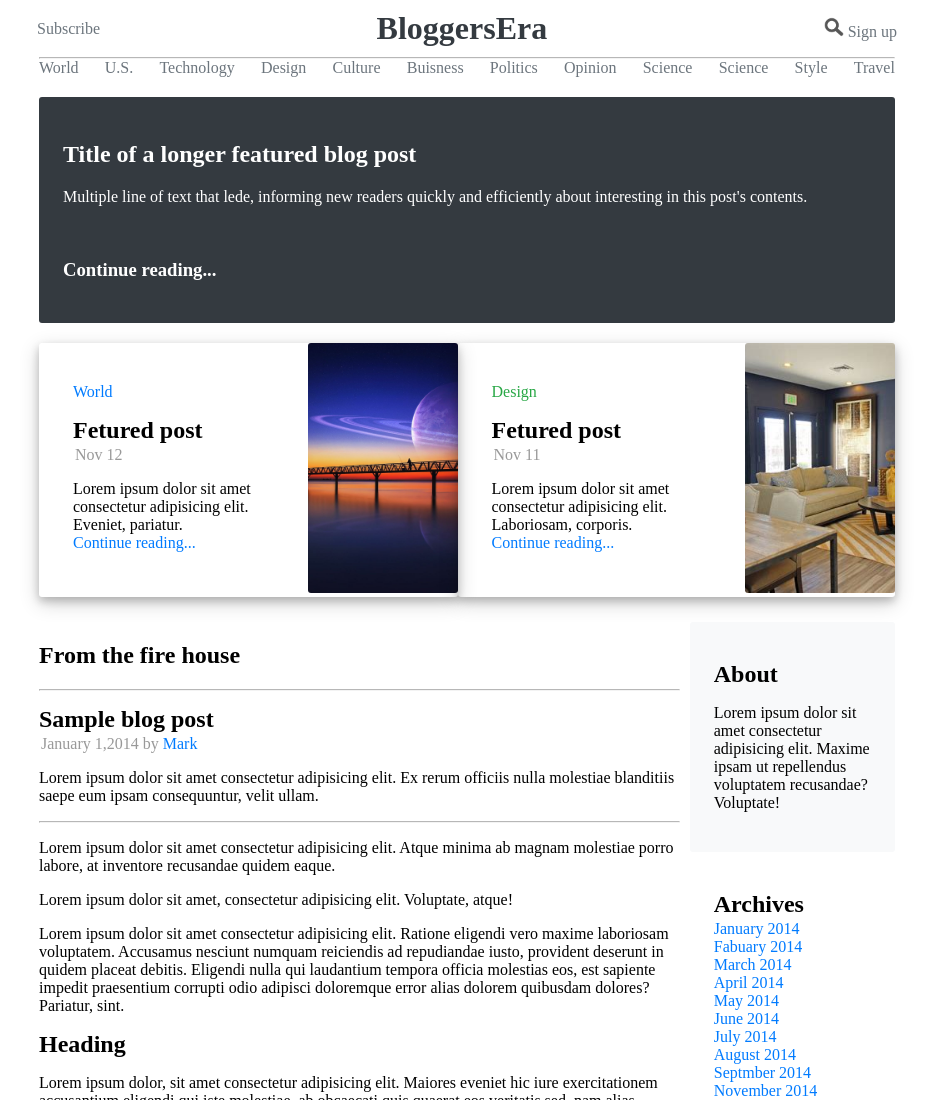
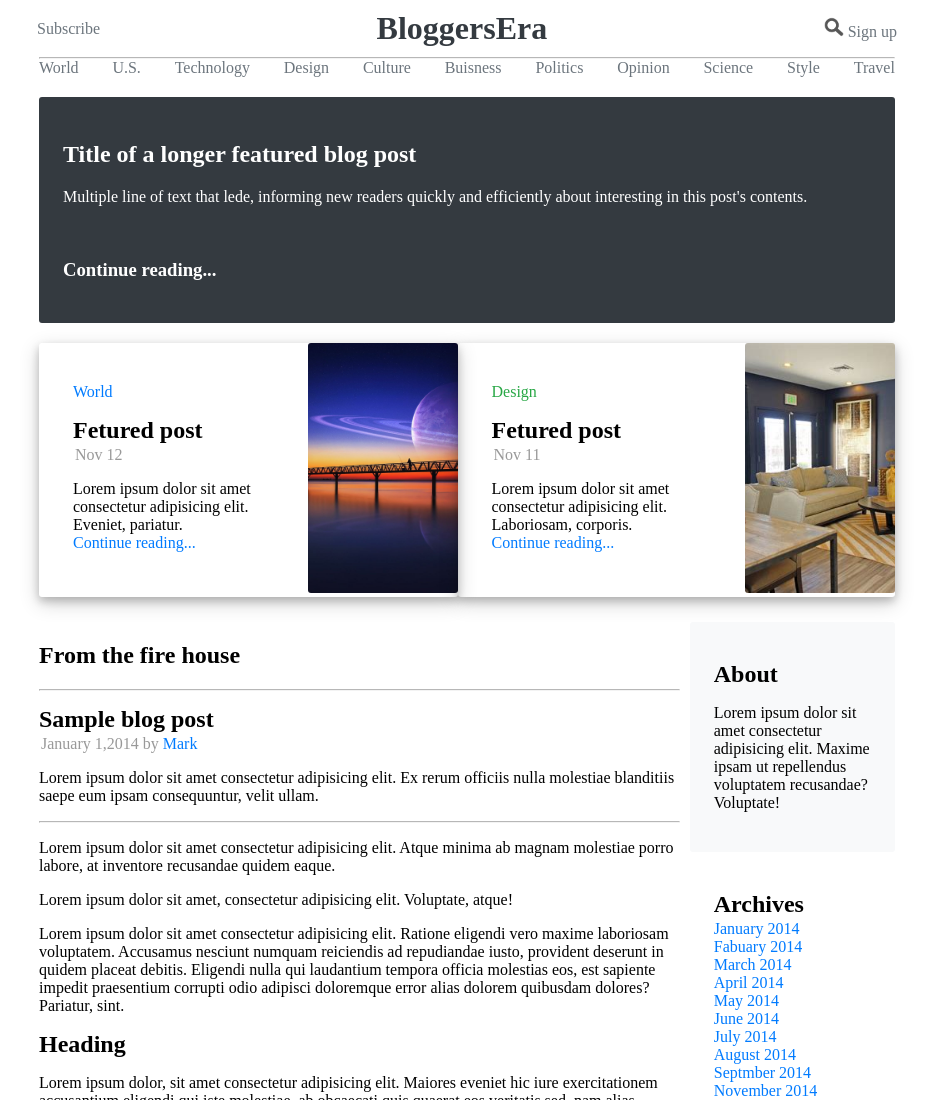
Before and after one commit to harsh18s/blog-template, a plain HTML site: page index.html in a window 1280 px wide. Shown: the top 1100 px of the page, without its empty margins (173-1106 px from the left). Drawn offline with Linux system fonts and the light colour scheme.

Commit message:
Update index.html

```diff
--- a/index.html
+++ b/index.html
@@ -37,7 +37,6 @@
             <a href="#" class="nav-link">Buisness</a>
             <a href="#" class="nav-link">Politics</a>
             <a href="#" class="nav-link">Opinion</a>
-            <a href="#" class="nav-link">Science</a>
             <a href="#" class="nav-link">Science</a>
             <a href="#" class="nav-link">Style</a>
             <a href="#" class="nav-link">Travel</a>
```
